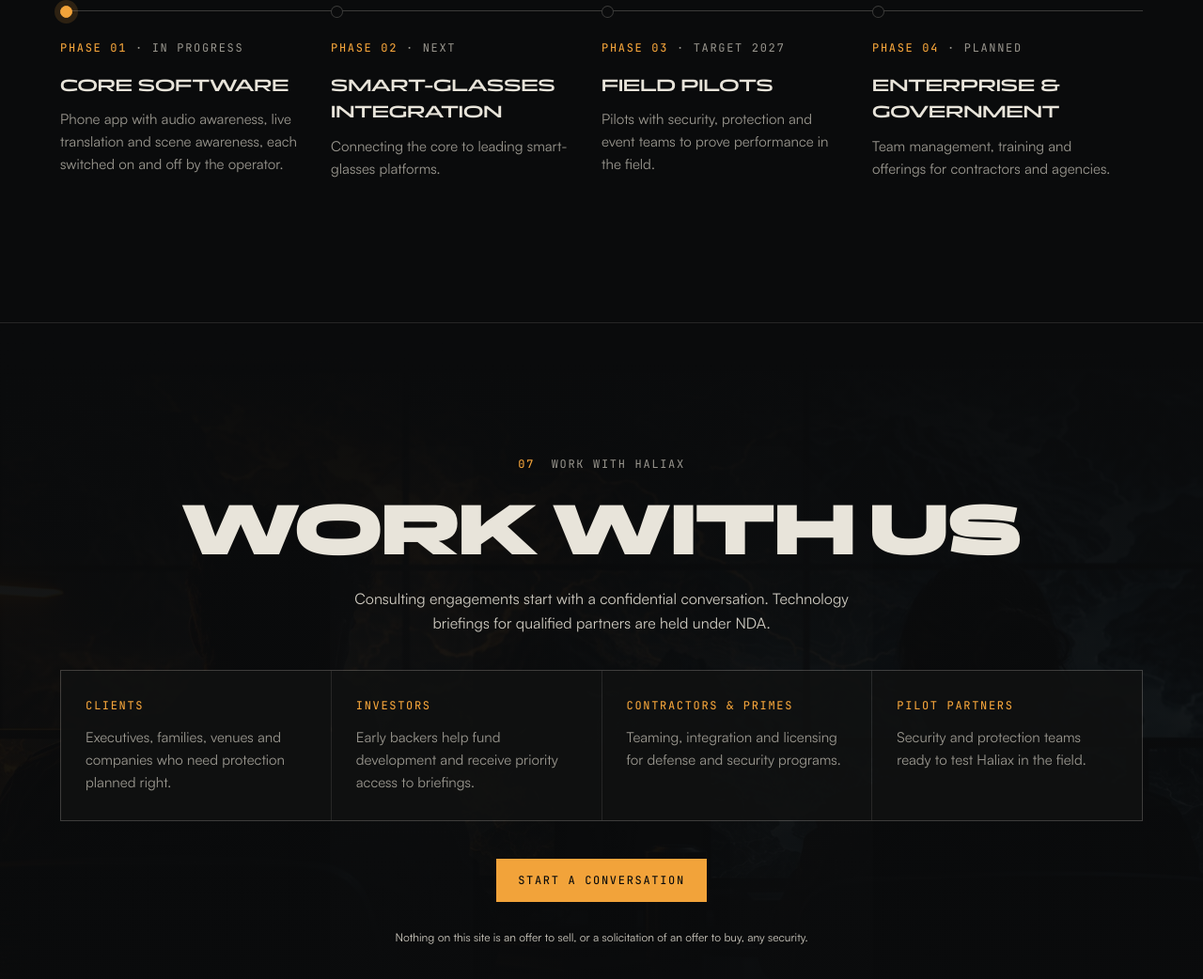
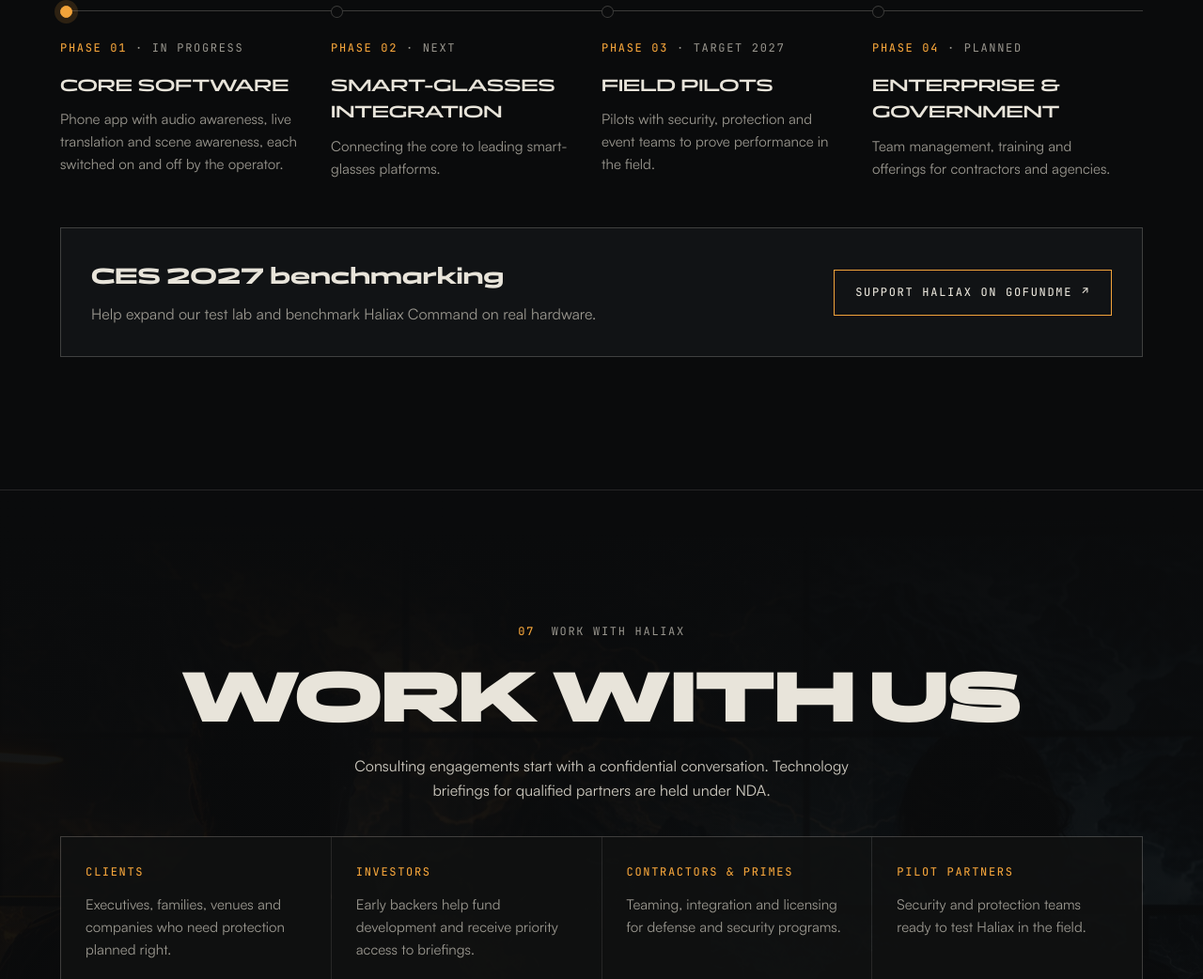
Before and after one commit to NFCS2026/haliaxdefense-site, a plain HTML site: page index.html in a window 1280 px wide. Shown: the part 7771-8813 px from the top of the page at 94% size. Drawn offline with Linux system fonts and the light colour scheme.

Commit message:
Add CES benchmarking fundraiser to the technology roadmap
Co-authored-by: Perplexity <noreply@perplexity.ai>

```diff
--- a/index.html
+++ b/index.html
@@ -111,6 +111,12 @@ section{padding:clamp(80px,11vw,150px) 0;border-top:1px solid var(--line)}
 .sector:hover{background:var(--bg2)}
 .sector h3{font-family:var(--font-display);font-weight:600;font-size:clamp(18px,1.8vw,24px);text-transform:uppercase;margin-bottom:12px}
 .sector p{color:var(--muted);font-size:15px;max-width:44ch}
+
+.fundraiser{display:flex;flex-wrap:wrap;align-items:center;justify-content:space-between;gap:20px 28px;margin-top:40px;padding:clamp(20px,4vw,32px);border:1px solid var(--line2);background:var(--bg2);scroll-margin-top:88px}
+.fundraiser h3{font-family:var(--font-display);font-weight:700;font-size:clamp(18px,2.5vw,24px);margin-bottom:8px}
+.fundraiser p{color:var(--muted);max-width:54ch}
+.fundraiser .btn{border-color:var(--amber);min-height:44px}
+.fundraiser .btn:focus-visible{outline:2px solid var(--amber);outline-offset:4px}
 
 /* briefing */
 .brief{position:relative;overflow:hidden}
@@ -382,6 +388,13 @@ footer .left{display:flex;align-items:center;gap:22px}
       <li class="reveal"><div class="mono"><b>Phase 03</b> · Target 2027</div><h3>Field pilots</h3><p>Pilots with security, protection and event teams to prove performance in the field.</p></li>
       <li class="reveal"><div class="mono"><b>Phase 04</b> · Planned</div><h3>Enterprise &amp; government</h3><p>Team management, training and offerings for contractors and agencies.</p></li>
     </ol>
+    <div class="fundraiser" id="fundraiser">
+      <div>
+        <h3>CES 2027 benchmarking</h3>
+        <p>Help expand our test lab and benchmark Haliax Command on real hardware.</p>
+      </div>
+      <a class="btn ghost" href="https://gofund.me/0aeb48cb3" target="_blank" rel="noopener noreferrer">Support Haliax on GoFundMe <span aria-hidden="true">↗</span></a>
+    </div>
   </div>
 </section>
 
```
